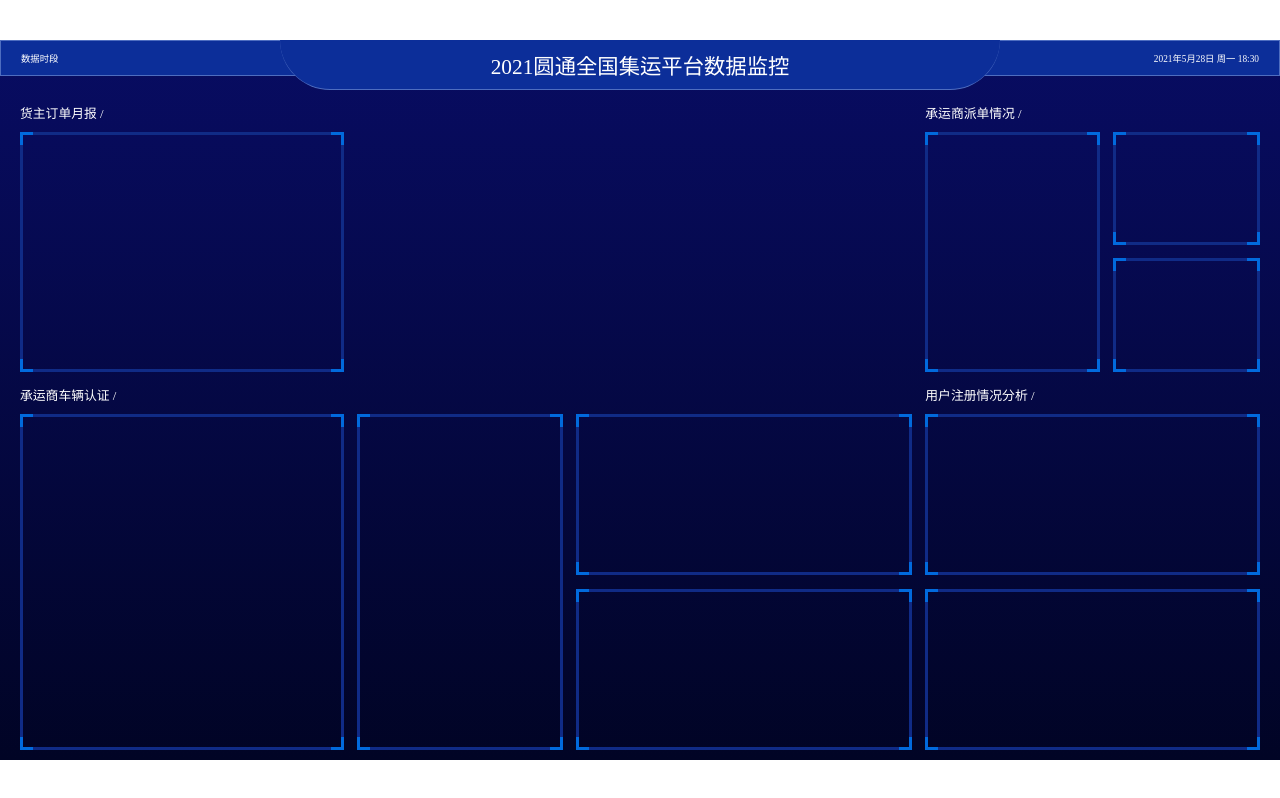
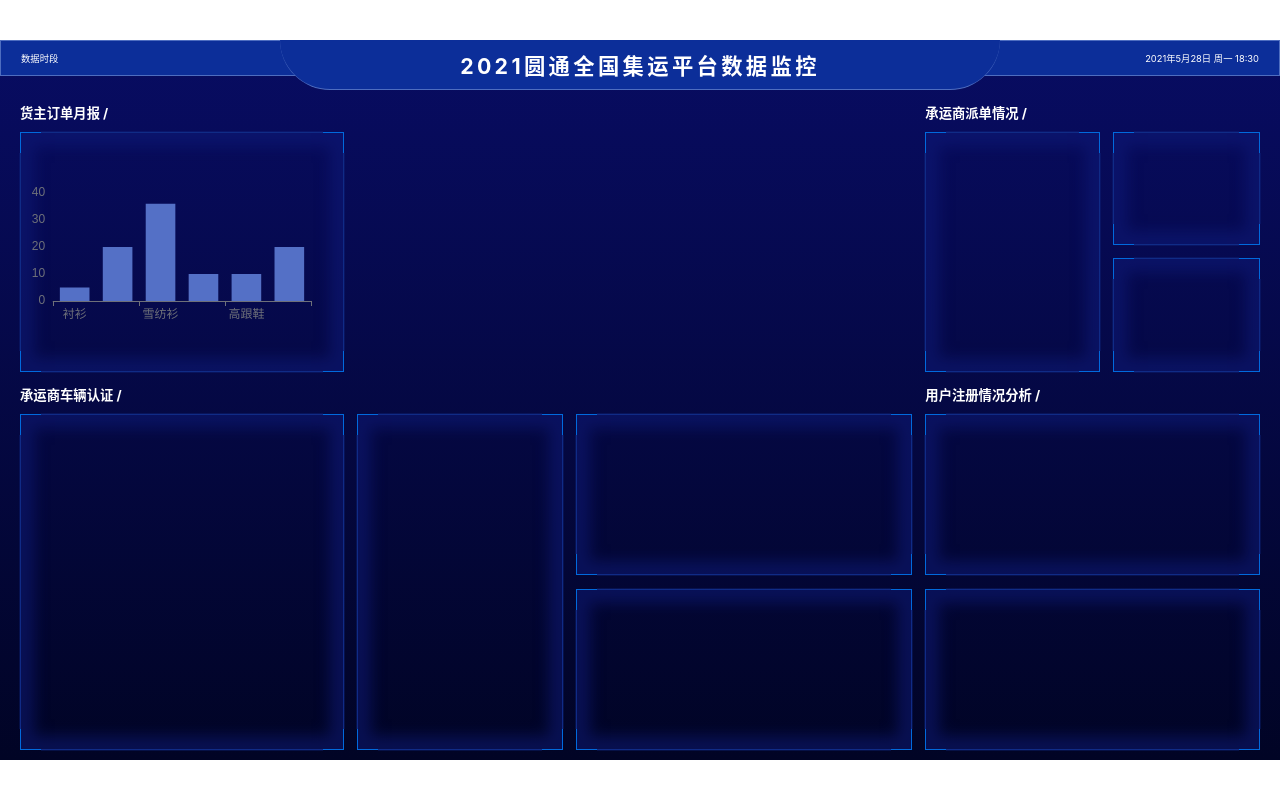
Before and after one commit to leigp555/bigScreen, a Vue app: page / in a window 1280 px wide. Built offline with nearby package versions, Linux system fonts and the light colour scheme.

Commit message:
初始化第一个表

```diff
--- a/src/App.vue
+++ b/src/App.vue
@@ -5,14 +5,14 @@
        <span>数据时段</span>
        <span>2021年5月28日 周一 18:30</span>
      </div>
-     <div class="title"><span>2021圆通全国集运平台数据监控</span></div>
+     <div class="title"><h2>2021圆通全国集运平台数据监控</h2></div>
    </header>
    <main>
-     <section class="chartA">货主订单月报 /</section>
+     <h2 class="chartA">货主订单月报 /</h2>
      <section class="chartAA">
        <Chart1></Chart1>
      </section>
-     <section class="chartB">承运商车辆认证 /</section>
+     <h2 class="chartB">承运商车辆认证 /</h2>
      <section class="chartBB">
        <Chart2></Chart2>
      </section>
@@ -26,7 +26,7 @@
      <section class="chartFF">
        <Chart5></Chart5>
      </section>
-     <section class="chartG">承运商派单情况 /</section>
+     <h2 class="chartG">承运商派单情况 /</h2>
      <section class="chartGA">
        <Chart6></Chart6>
      </section>
@@ -36,7 +36,7 @@
      <section class="chartGC">
        <Chart8></Chart8>
      </section>
-     <section class="chartH">用户注册情况分析 /</section>
+     <h2 class="chartH">用户注册情况分析 /</h2>
      <section class="chartHA">
        <Chart9></Chart9>
      </section>
@@ -120,8 +120,11 @@
       border-bottom:1px solid #4e6dc0;
       border-bottom-right-radius: px(80);
       border-bottom-left-radius: px(80);
-      >span{
+      >h2{
         font-size: px(32);
+        text-align: center;
+        vertical-align: center;
+        letter-spacing: px(5);
       }
     }
   }
@@ -144,6 +147,9 @@
     "ba d e ha ha"
     "ba d f hb hb"
   ;
+    >h2{
+      font-size: px(20);
+    }
     >.chartA{
       grid-area: a;
       margin-bottom: px(-5);
--- a/src/components/Border.vue
+++ b/src/components/Border.vue
@@ -15,8 +15,8 @@
 .borderWrap {
   width: 100%;
   height: 100%;
-  border: 3px solid #016add;
-
+  border: px(1) solid #016add;
+  box-shadow: inset 0 0 px(20) px(20) rgba(15, 28, 124,.5);
   position:relative;
   &:before{
     display: block;
@@ -26,7 +26,11 @@
     left: 0;
     right: 0;
     bottom: 0;
-    box-shadow: 13px 0 0 -10px #102b86,-13px 0 0 -10px #102b86,0 13px 0 -10px #102b86,0 -13px 0 -10px #102b86;
+    box-shadow:
+        px(32) 0 0 px(-30) #102b86,
+        px(-32) 0 0 px(-30) #102b86,
+        0 px(32) 0 px(-30) #102b86,
+        0 px(-32) 0 px(-30) #102b86,
 
   }
 }
--- a/src/components/Chart1.vue
+++ b/src/components/Chart1.vue
@@ -1,10 +1,30 @@
 <template>
-<Border>
-</Border>
+ <Border>
+    <Echart :option="option"/>
+ </Border>
 </template>
 
 <script lang="ts" setup>
 import Border from './Border.vue'
+import Echart from "./Echart.vue";
+const option={
+  tooltip: {},
+  xAxis: {
+    data: ['衬衫', '羊毛衫', '雪纺衫', '裤子', '高跟鞋', '袜子']
+  },
+  yAxis: {
+    splitLine: {
+      show: false
+    }
+  },
+  series: [
+    {
+      name: '销量',
+      type: 'bar',
+      data: [5, 20, 36, 10, 10, 20]
+    }
+  ]
+}
 </script>
 
 <style lang="scss" scoped>
--- a/src/main.scss
+++ b/src/main.scss
@@ -3,3 +3,6 @@
   margin: 0;
   padding: 0;
 }
+body,html{
+  font-family: -apple-system, "Noto Sans", "Helvetica Neue", Helvetica, "Nimbus Sans L", Arial, "Liberation Sans", "PingFang SC", "Hiragino Sans GB", "Noto Sans CJK SC", "Source Han Sans SC", "Source Han Sans CN", "Microsoft YaHei", "Wenquanyi Micro Hei", "WenQuanYi Zen Hei", "ST Heiti", SimHei, "WenQuanYi Zen Hei Sharp", sans-serif;
+}
```
